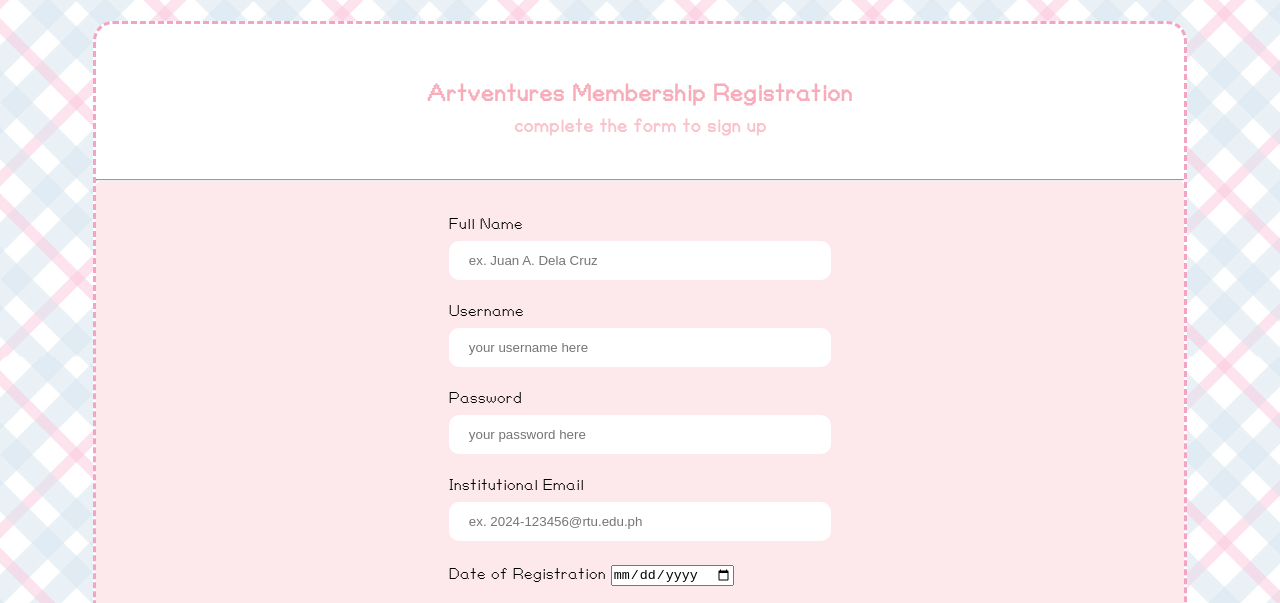
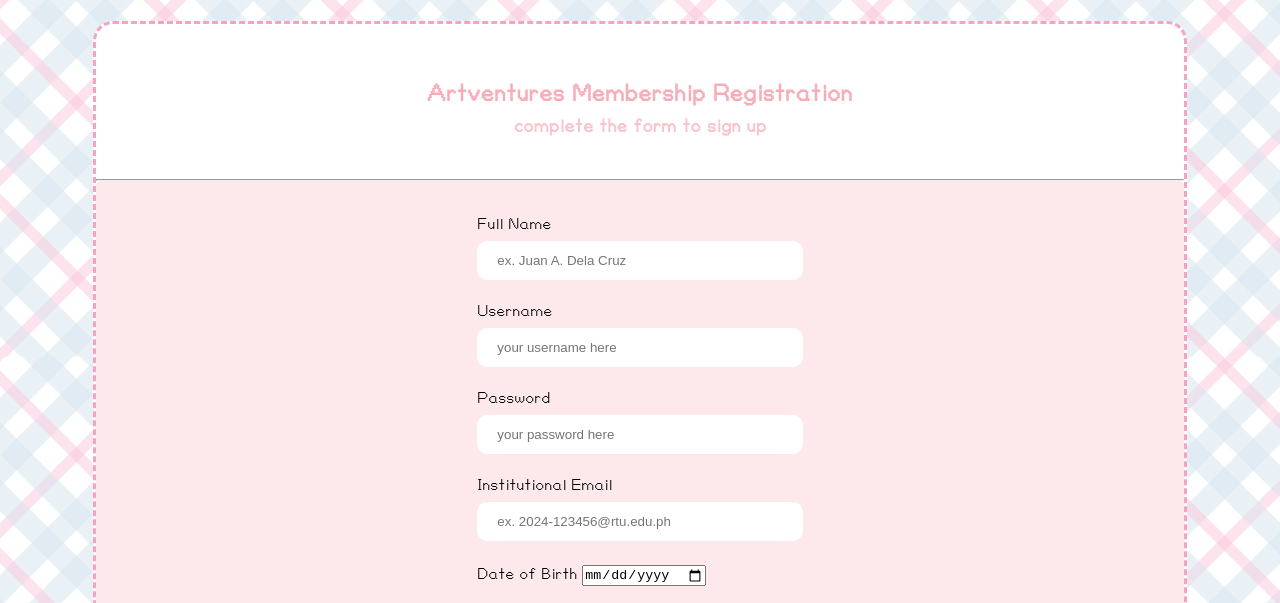
Before and after one commit to beyoppi/artventures, a plain HTML site: page register.html in a window 1280 px wide. Shown: the part 173-776 px from the top of the page. Drawn offline with Linux system fonts and the light colour scheme; a web font is replaced by a local one.

Commit message:
Update register.html

```diff
--- a/register.html
+++ b/register.html
@@ -90,7 +90,7 @@
                     <label for="insti">Institutional Email</label>
                     <input type="text" id="insti" placeholder="ex. 2024-123456@rtu.edu.ph" pattern="[0-9]{4}-[0-9]{6}@rtu.edu.ph" required>
                     <br>
-                    <label for="date">Date of Registration</label>
+                    <label for="date">Date of Birth</label>
                     <input type="date" id="date" required>
 
                     <input type="submit" value="Submit">
```
